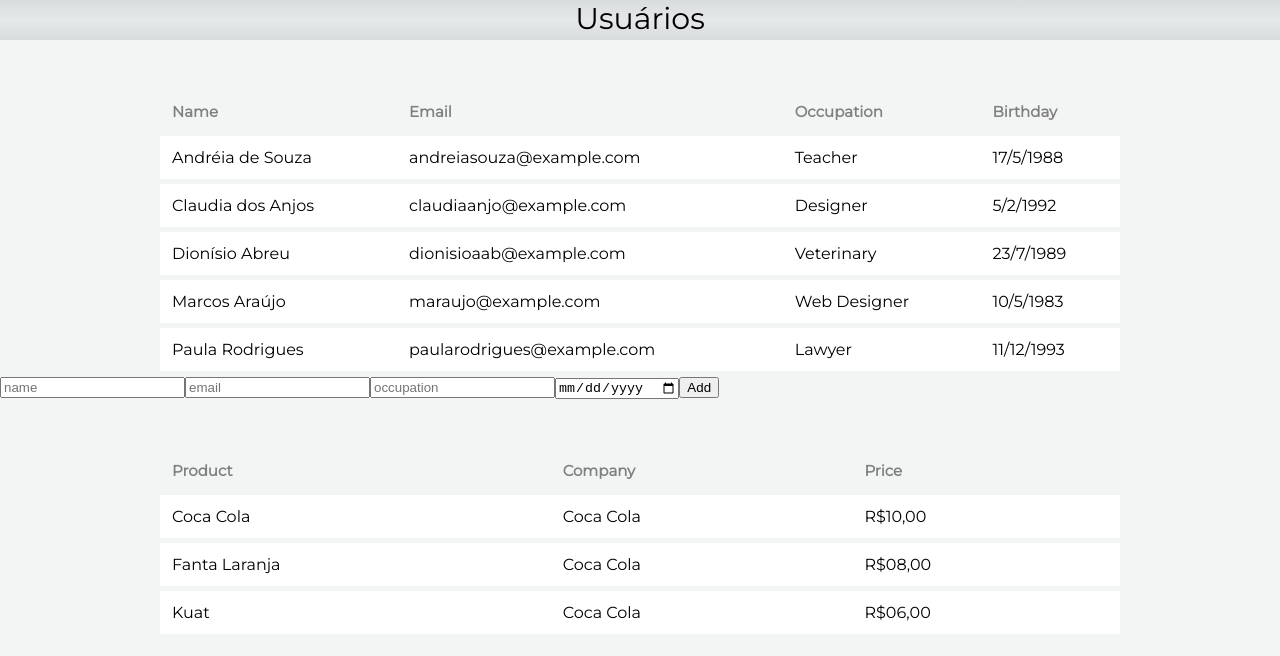
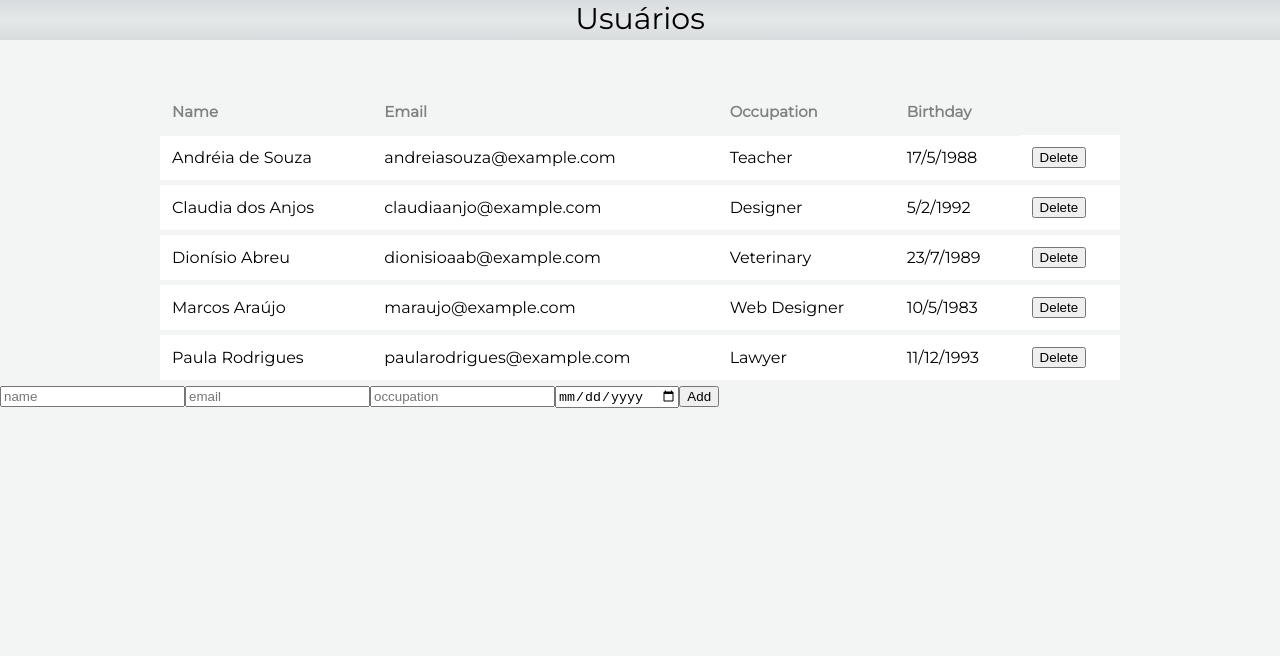
Before and after one commit to denisluft8/user-data-react, a React (Create React App) app: page / in a window 1280 px wide. Shown: the top 656 px of the page. Built offline with nearby package versions, Linux system fonts and the light colour scheme.

Commit message:
Adição e exclusão de dados

```diff
--- a/src/components/AddData/AddData.js
+++ b/src/components/AddData/AddData.js
@@ -1,19 +1,19 @@
-import React, { useState } from "react";
-import { userArr } from "../../mock/users";
+import React, { useState } from 'react'
+import { userArr } from '../../mock/users'
 
 function AddData({ saveData }) {
   const [addFormData, setAddFormData] = useState({
-    name: "",
-    email: "",
-    occupation: "",
-    birthday: "",
-  });
-  const handleFormSubmit = (event) => {
+    name: '',
+    email: '',
+    occupation: '',
+    birthday: ''
+  })
+  const handleFormSubmit = event => {
     //chamada quando aperta o botão
-    event.preventDefault();
+    event.preventDefault()
 
-    saveData(addFormData);
-  };
+    saveData(addFormData)
+  }
   return (
     <form onSubmit={handleFormSubmit}>
       <input
@@ -21,16 +21,14 @@ function AddData({ saveData }) {
         placeholder="name"
         name="name"
         required="required"
-        onChange={(e) =>
-          setAddFormData({ ...addFormData, name: e.target.value })
-        }
+        onChange={e => setAddFormData({ ...addFormData, name: e.target.value })}
       />
       <input
         type="text"
         placeholder="email"
         name="email"
         required="required"
-        onChange={(e) =>
+        onChange={e =>
           setAddFormData({ ...addFormData, email: e.target.value })
         }
       />
@@ -39,7 +37,7 @@ function AddData({ saveData }) {
         placeholder="occupation"
         name="occupation"
         required="required"
-        onChange={(e) =>
+        onChange={e =>
           setAddFormData({ ...addFormData, occupation: e.target.value })
         }
       />
@@ -47,13 +45,13 @@ function AddData({ saveData }) {
         type="date"
         name="birthday"
         required="required"
-        onChange={(e) =>
+        onChange={e =>
           setAddFormData({ ...addFormData, birthday: e.target.value })
         }
       />
       <button type="submit">Add</button>
     </form>
-  );
+  )
 }
 
-export default AddData;
+export default AddData
--- a/src/components/Table/Table.js
+++ b/src/components/Table/Table.js
@@ -1,12 +1,12 @@
-import { formatDate } from "../../utils/formatDate";
-import "./table.css";
+import { formatDate } from '../../utils/formatDate'
+import './table.css'
 
 function Table(props) {
-  const { headerData, bodyData, type } = props;
-  const isUser = type === "user";
+  const { headerData, bodyData, type, removeItem } = props
+  const isUser = type === 'user'
 
   const buildTableItems = () => {
-    return bodyData.map((item) => (
+    return bodyData.map((item, index) => (
       <tr className="data-tr">
         <td>{item.name}</td>
         {isUser ? (
@@ -14,6 +14,9 @@ function Table(props) {
             <td>{item.email}</td>
             <td>{item.occupation}</td>
             <td>{formatDate(item.birthday)}</td>
+            <td>
+              <button onClick={() => removeItem(index)}>Delete</button>
+            </td>
           </>
         ) : (
           <>
@@ -22,14 +25,14 @@ function Table(props) {
           </>
         )}
       </tr>
-    ));
-  };
+    ))
+  }
   return (
     <div className="user-data">
       <table className="user-table">
         <thead>
           <tr className="data-th">
-            {headerData.map((headerTable) => (
+            {headerData.map(headerTable => (
               <th>{headerTable}</th>
             ))}
           </tr>
@@ -37,10 +40,10 @@ function Table(props) {
         <tbody>{buildTableItems()}</tbody>
       </table>
     </div>
-  );
+  )
 }
 
-export default Table;
+export default Table
 
 //nth-child
 //useState
--- a/src/pages/Home.js
+++ b/src/pages/Home.js
@@ -1,24 +1,46 @@
-import "./Home.css";
-import React, { useState } from "react";
-import Header from "../components/Header/Header";
-import Table from "../components/Table/Table";
-import AddData from "../components/AddData/AddData";
-import { userArr } from "../mock/users";
-import { productsArr } from "../mock/products";
+import './Home.css'
+import React, { useEffect, useState } from 'react'
+import Header from '../components/Header/Header'
+import Table from '../components/Table/Table'
+import AddData from '../components/AddData/AddData'
+import { userArr } from '../mock/users'
+import { productsArr } from '../mock/products'
 
 const Home = () => {
-  const headerUser = ["Name", "Email", "Occupation", "Birthday"];
-  const headerProduct = ["Product", "Company", "Price"];
-  const printData = (value) => console.log(value);
+  const headerUser = ['Name', 'Email', 'Occupation', 'Birthday']
+  const headerProduct = ['Product', 'Company', 'Price']
+  const [newUserArr, setNewUserArr] = useState(userArr)
+  const addDataToArr = form => {
+    setNewUserArr([...newUserArr, form])
+  }
+  const deleteData = indexUserArr => {
+    let restOfDataArray = newUserArr.filter(
+      (element, ind) => ind !== indexUserArr
+    )
+    setNewUserArr(restOfDataArray)
+  }
+
+  useEffect(() => {
+    setTimeout(() => {
+      // alert('Novo Usuário Adicionado')
+    }, 100)
+  }, [newUserArr])
 
   return (
     <>
       <Header />
-      <Table type="user" headerData={headerUser} bodyData={userArr} />
-      <AddData saveData={(val) => printData(val)} />
-      <Table type="product" headerData={headerProduct} bodyData={productsArr} />
+      <Table
+        type="user"
+        headerData={headerUser}
+        bodyData={newUserArr}
+        removeItem={index => deleteData(index)}
+      />
+      <AddData saveData={val => addDataToArr(val)} />
     </>
-  );
-};
+  )
+}
 
-export default Home;
+export default Home
+
+//campo de busca pelo nome
+//ordenação - select que vai listar os items de cabeçario e quando selecionar ordenar por ordem alfabética
```
